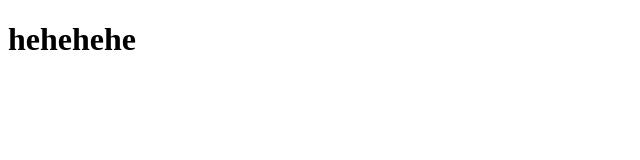
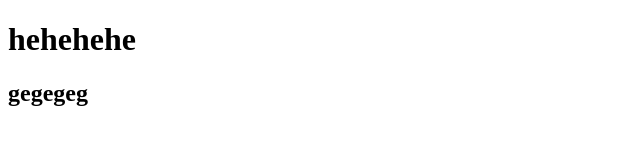
Before and after one commit to Chungg3/duan3, a plain HTML site: page index.html in a window 1280 px wide. Shown: the whole page, without its empty margins (0-640 px from the left). Drawn offline with Linux system fonts and the light colour scheme.

Commit message:
sua doi lan 1

```diff
--- a/index.html
+++ b/index.html
@@ -7,5 +7,6 @@
   </head>
   <body>
     <h1>hehehehe</h1>
+    <h2>gegegeg</h2>
   </body>
 </html>
```
